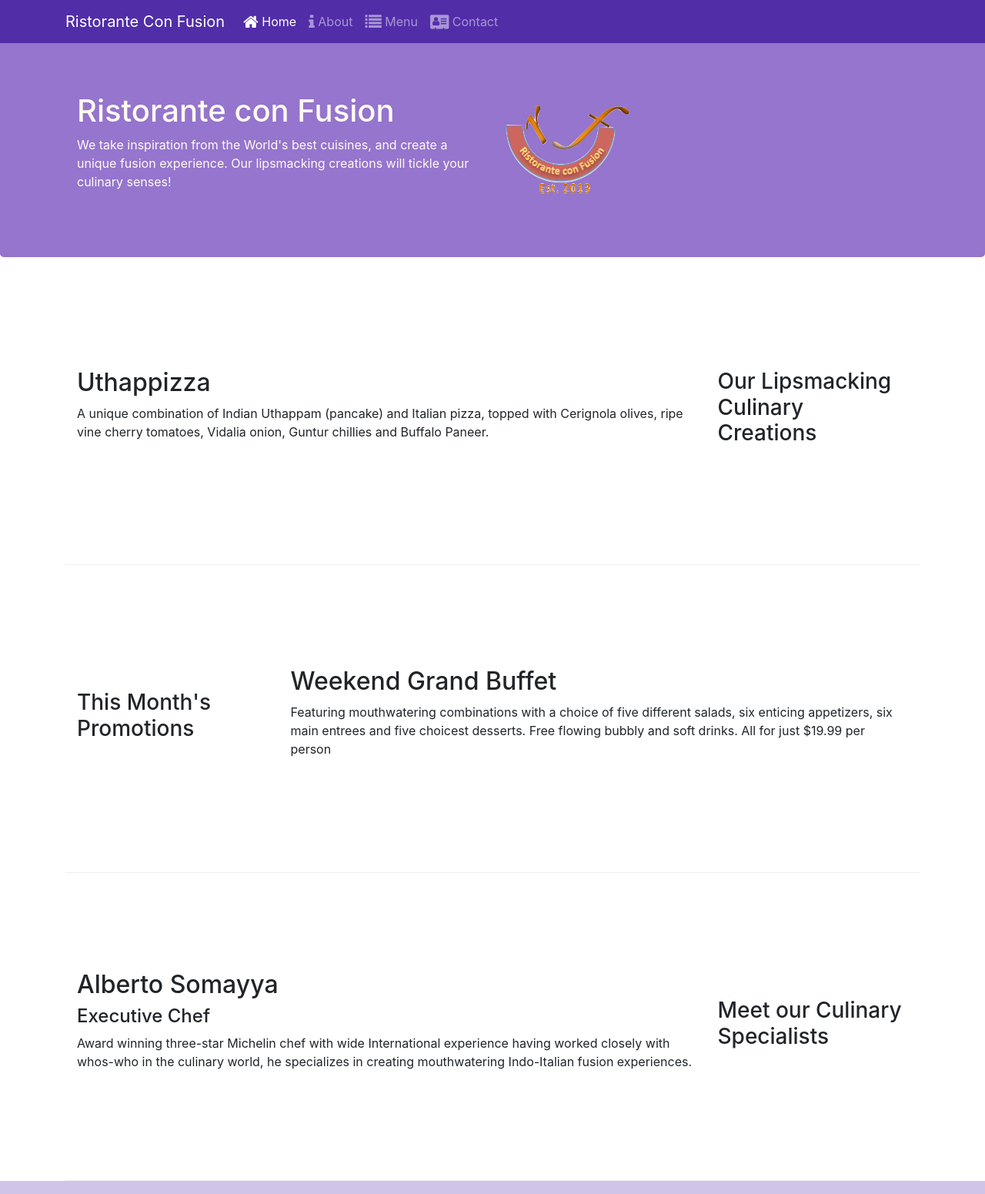
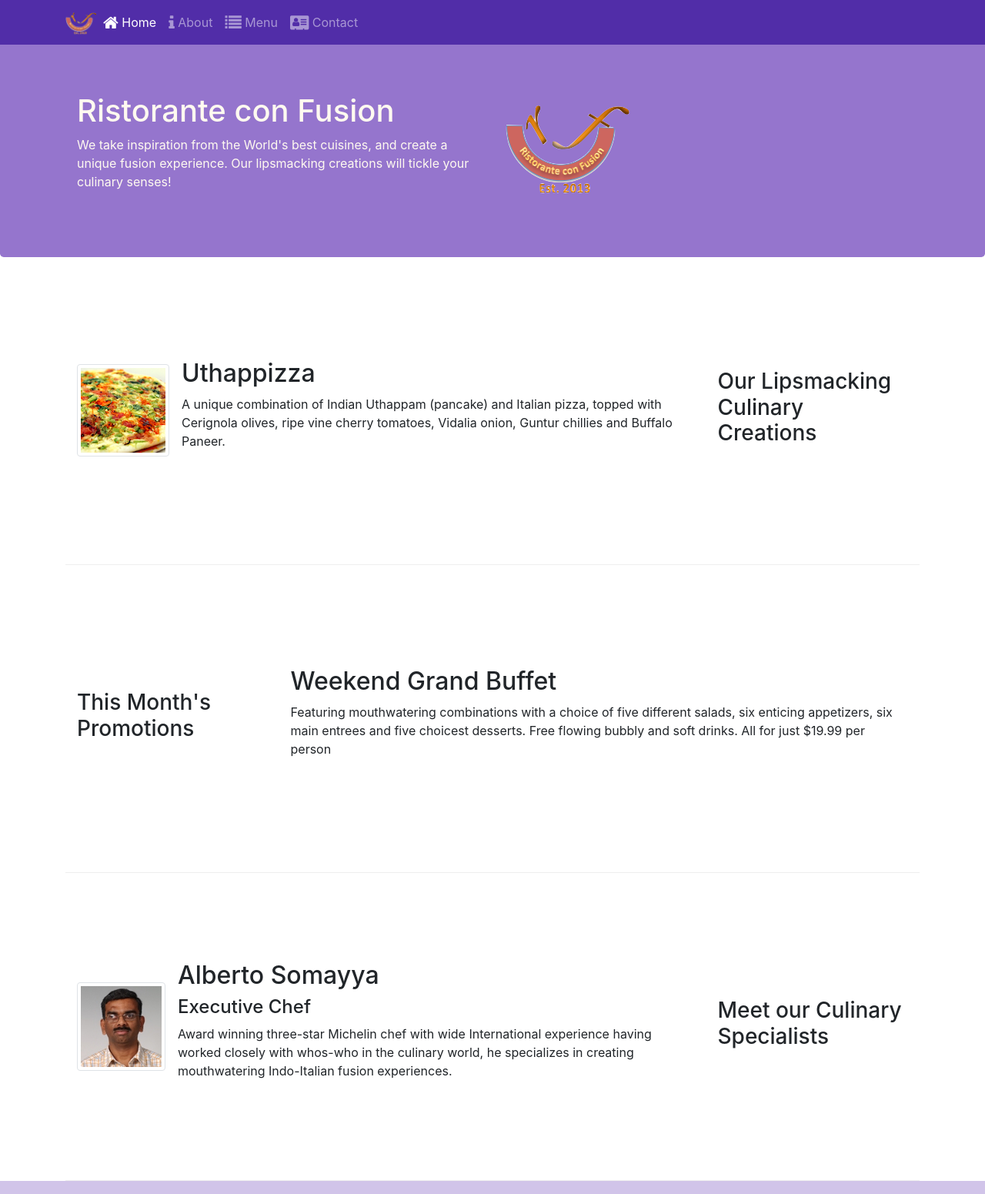
Before and after one commit to starmaerker/Coursera-Intro-Bootstrap, a website: page index.html in a window 1280 px wide. Shown: the top 1551 px of the page at 77% size. Drawn offline with nearby package versions, Linux system fonts and the light colour scheme.

Commit message:
added images and media to index

```diff
--- a/index.html
+++ b/index.html
@@ -21,7 +21,7 @@
             <button class="navbar-toggler" type="button" data-toggle="collapse" data-target="#Navbar">
                 <span class="navbar-toggler-icon"></span>
             </button>
-            <a class="navbar-brand" href="#">Ristorante Con Fusion</a>
+            <a class="navbar-brand mr-auto" href="#"><img src="img/logo.png" height="30" width="41"></a>
             <div class="collapse navbar-collapse" id="Navbar">
                 <ul class="navbar-nav mr-auto">
                     <li class="nav-item active"><a class="nav-link" href="#"><span class="fa fa-home fa-lg"></span>
@@ -56,9 +56,16 @@
                 <h3>Our Lipsmacking Culinary Creations</h3>
             </div>
             <div class="col col-sm order-sm-first col-md">
-                <h2>Uthappizza</h2>
-                <p>A unique combination of Indian Uthappam (pancake) and Italian pizza, topped with Cerignola olives,
-                    ripe vine cherry tomatoes, Vidalia onion, Guntur chillies and Buffalo Paneer.</p>
+                <div class="media">
+                    <img class="d-flex mr-3 img-thumbnail align-self-center" src="img/uthappizza.png" alt="Uthappizza">
+                    <div class="media-body">
+                        <h2 class="mt-0">Uthappizza</h2>
+                        <p class="d-none d-sm-block">A unique combination of Indian Uthappam (pancake) and
+                            Italian pizza, topped with Cerignola olives, ripe vine
+                            cherry tomatoes, Vidalia onion, Guntur chillies and
+                            Buffalo Paneer.</p>
+                    </div>
+                </div>
             </div>
         </div>
 
@@ -80,11 +87,18 @@
                 <h3>Meet our Culinary Specialists</h3>
             </div>
             <div class="col col-sm order-sm-first col-md">
-                <h2>Alberto Somayya</h2>
-                <h4>Executive Chef</h4>
-                <p>Award winning three-star Michelin chef with wide International experience having worked closely with
-                    whos-who in the culinary world, he specializes in creating mouthwatering Indo-Italian fusion
-                    experiences. </p>
+                <div class="media">
+                    <img class="d-flex mr-3 img-thumbnail align-self-center" src="img/alberto.png" alt="Alberto Somayya">
+                    <div class="media-body">
+                        <h2 class="mt-0">Alberto Somayya</h2>
+                        <h4>Executive Chef</h4>
+                        <p class="d-none d-sm-block">Award winning three-star Michelin chef with wide
+                            International experience having worked closely with
+                            whos-who in the culinary world, he specializes in
+                            creating mouthwatering Indo-Italian fusion experiences.
+                        </p>
+                    </div>
+                </div>
             </div>
         </div>
     </div>
```
Also changed, not shown: aboutus.html (+3 -2 lines), contactus.html (+15 -8 lines).
